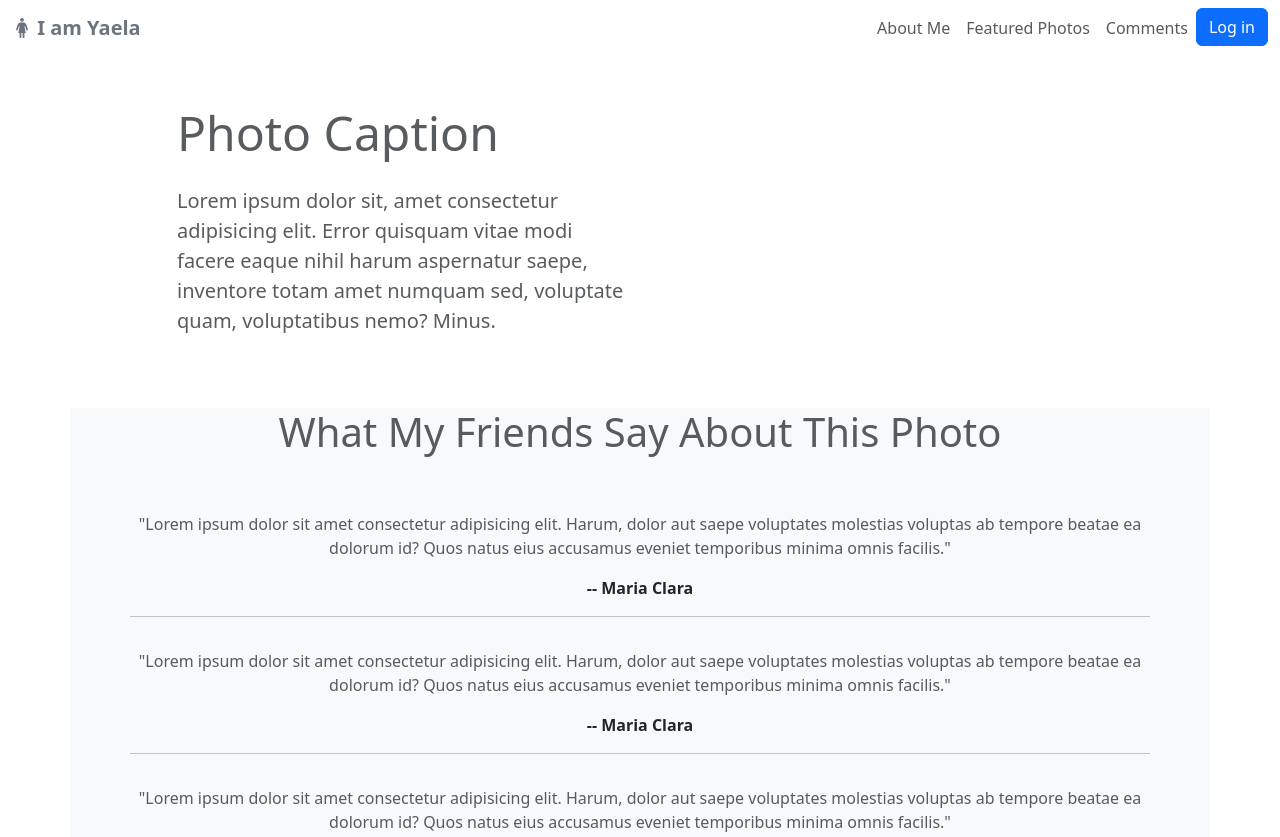
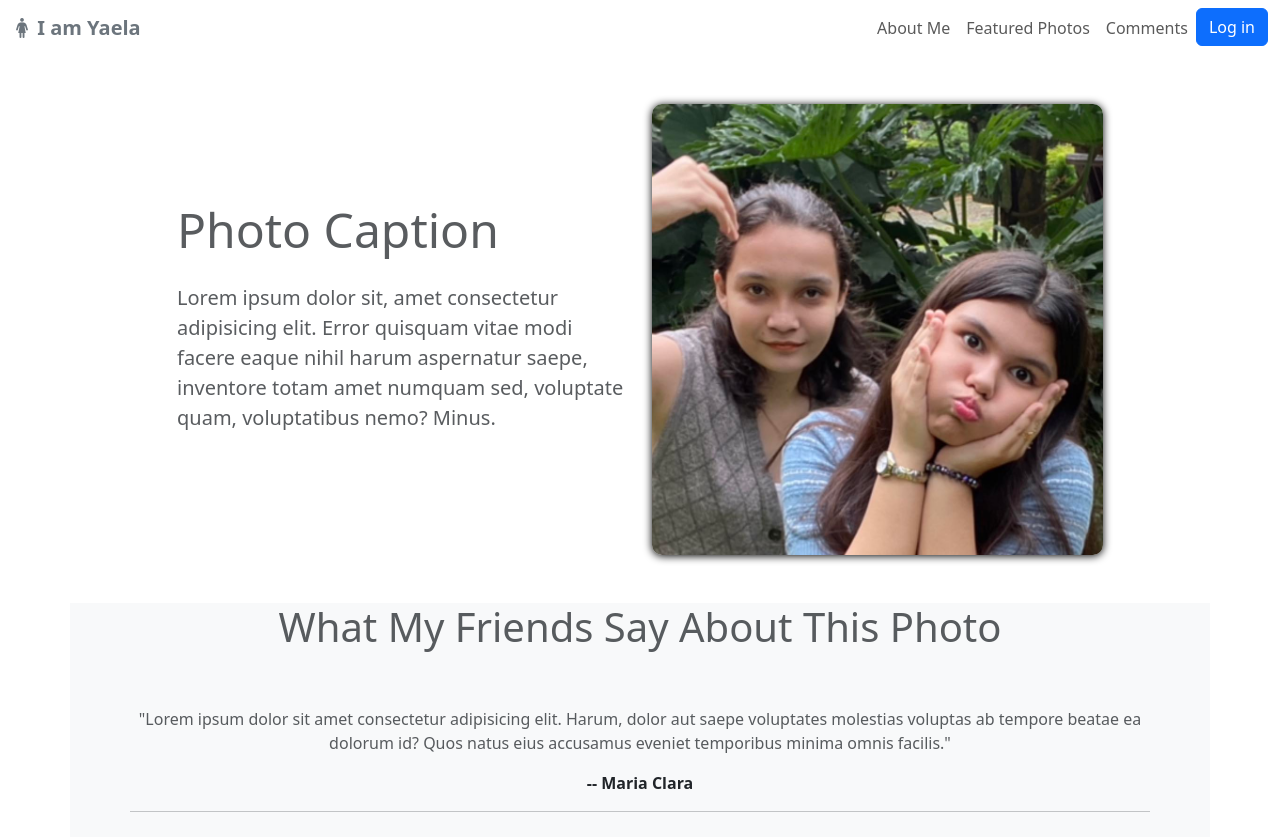
Before and after one commit to bhe2bhe/yaela-tribe, a plain HTML site: page comments.html in a window 1280 px wide. Shown: the top 837 px of the page. Drawn offline with nearby package versions, Linux system fonts and the light colour scheme; the site is published under a folder, as on GitHub Pages, so addresses that start at the root find nothing.

Commit message:
removed slash from "/image.filename" from comments.html

```diff
--- a/comments.html
+++ b/comments.html
@@ -60,7 +60,7 @@
             <div class="col-sm-8 col-md-5 text-center">
                 <span class="tt" data-bs-placement="bottom" title="Y&Z">
                     <img class="img-fluid" style="box-shadow: 0 1px 8px black;
-                    border-radius: 10px;" src="/images/main.jpg" alt="">
+                    border-radius: 10px;" src="images/main.jpg" alt="">
                 </span>
             </div>
         </div>
```
